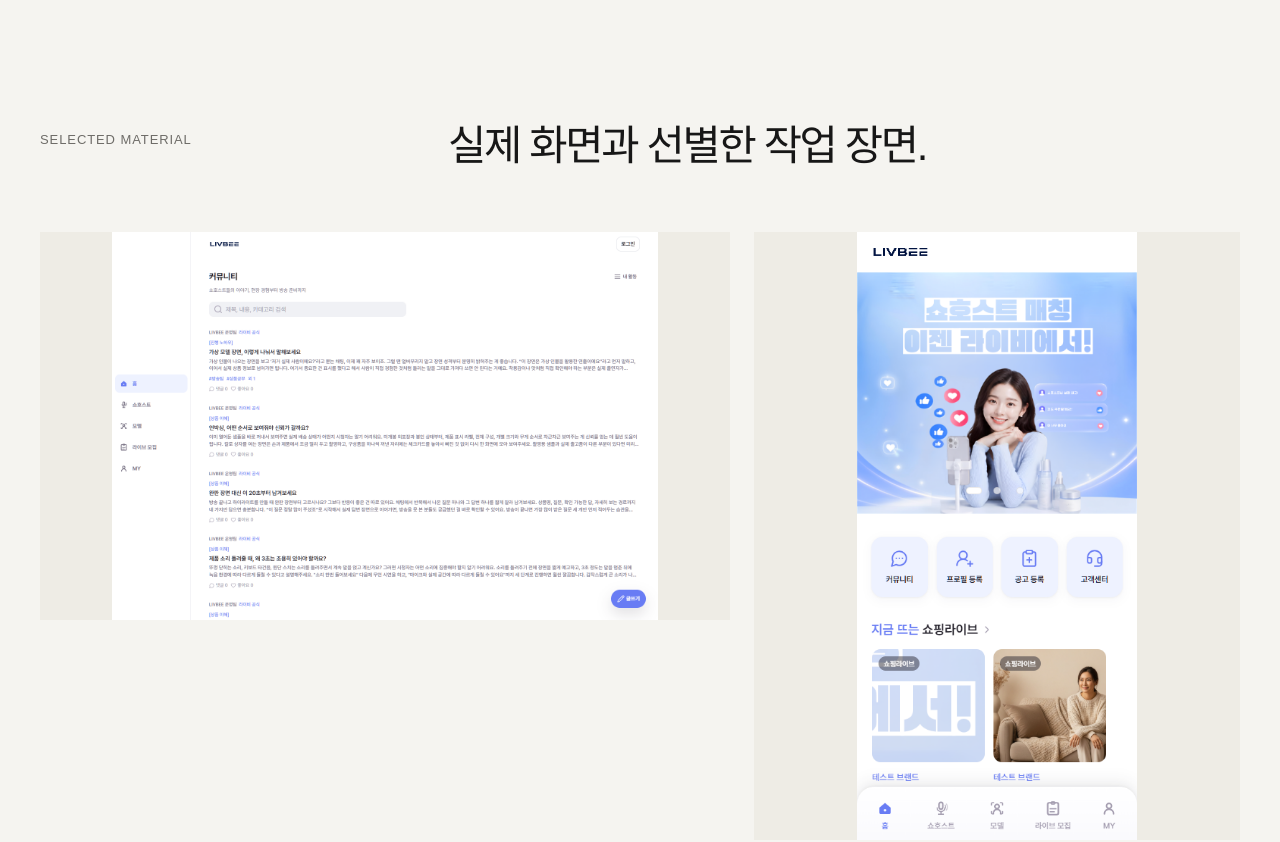
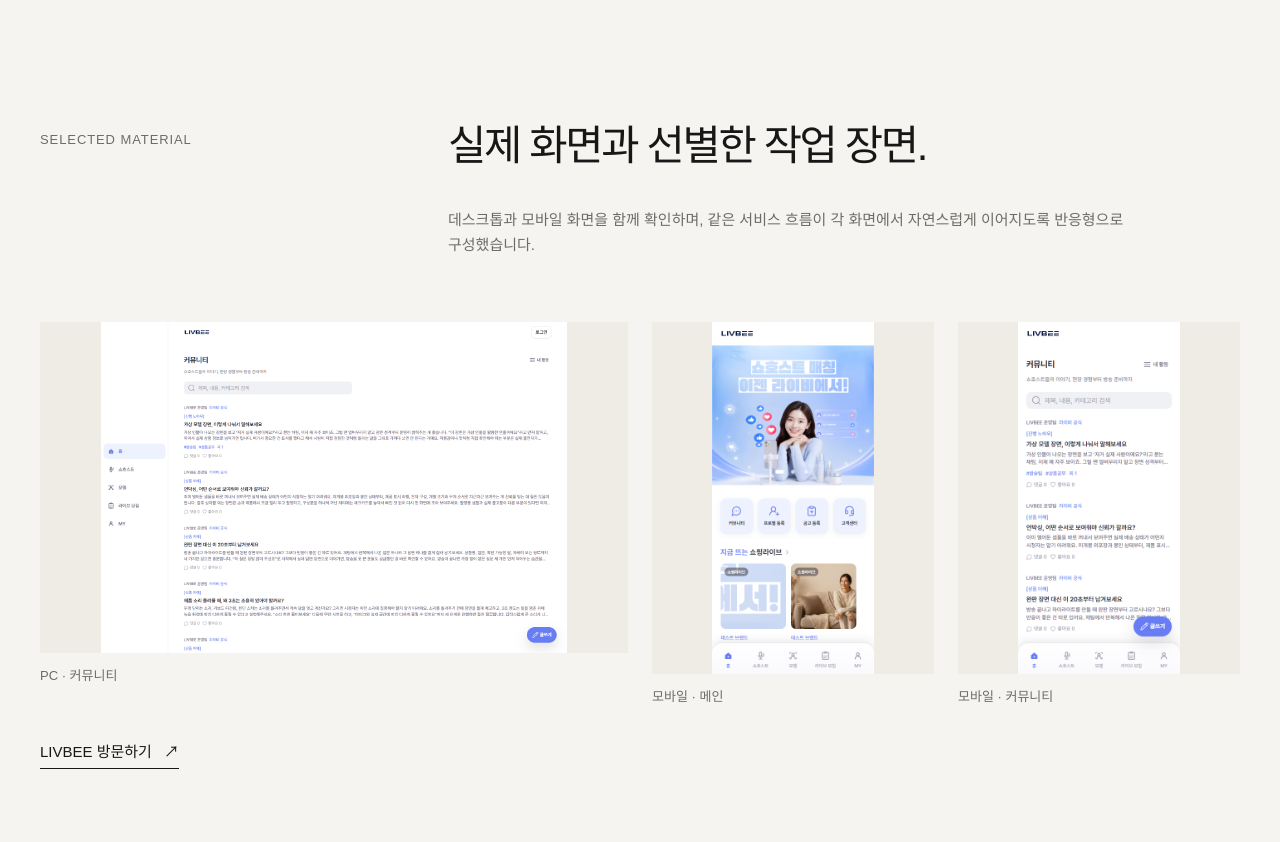
Before and after one commit to livee0322/taewoong-portfolio, a Next.js app: page /projects/livbee in a window 1280 px wide. Shown: the part 2720-3562 px from the top of the page. Built offline with nearby package versions, Linux system fonts and the light colour scheme.

Commit message:
refine LIVBEE responsive gallery

```diff
--- a/src/app/globals.css
+++ b/src/app/globals.css
@@ -231,11 +231,14 @@ ul, ol { margin: 0; padding: 0; }
 .gallery-heading { display: grid; grid-template-columns: repeat(12, minmax(0, 1fr)); gap: 24px; }
 .gallery-heading .eyebrow { grid-column: 1 / span 3; padding-top: 0.5rem; }
 .gallery-heading h2 { grid-column: 5 / span 7; }
+.gallery-note { grid-column: 5 / span 7; margin-top: var(--space-4); color: var(--color-muted); font-size: 0.9375rem; }
 .project-gallery-grid { display: grid; grid-template-columns: repeat(12, minmax(0, 1fr)); gap: 24px; margin-top: var(--space-16); }
-.project-gallery-grid > :nth-child(1) { grid-column: 1 / span 7; }
-.project-gallery-grid > :nth-child(2) { grid-column: 8 / span 5; }
-.project-gallery-grid > :nth-child(3) { grid-column: 2 / span 3; }
+.project-gallery-grid > :nth-child(1) { grid-column: 1 / span 6; }
+.project-gallery-grid > :nth-child(2) { grid-column: 7 / span 3; }
+.project-gallery-grid > :nth-child(3) { grid-column: 10 / span 3; }
 .project-gallery-grid > :nth-child(4) { grid-column: 8 / span 3; }
+.project-gallery-item { min-width: 0; margin: 0; }
+.project-gallery-item figcaption { margin-top: var(--space-3); color: var(--color-muted); font-size: 0.8125rem; }
 .project-live-link { margin-top: var(--space-8); }
 .next-project { border-top: 1px solid var(--color-border); }
 .next-project-link { margin-top: var(--space-4); font-size: clamp(2rem, 4vw, 4rem); letter-spacing: -0.055em; line-height: 1.15; }
@@ -284,9 +287,10 @@ ul, ol { margin: 0; padding: 0; }
   .story-section > :last-child { grid-column: 3 / span 5; }
   .gallery-heading .eyebrow { grid-column: 1 / span 2; }
   .gallery-heading h2 { grid-column: 3 / -1; }
-  .project-gallery-grid > :nth-child(1) { grid-column: 1 / span 5; }
-  .project-gallery-grid > :nth-child(2) { grid-column: 4 / span 5; }
-  .project-gallery-grid > :nth-child(3) { grid-column: 2 / span 3; }
+  .gallery-note { grid-column: 3 / -1; }
+  .project-gallery-grid > :nth-child(1) { grid-column: 1 / span 4; }
+  .project-gallery-grid > :nth-child(2) { grid-column: 5 / span 2; }
+  .project-gallery-grid > :nth-child(3) { grid-column: 7 / span 2; }
   .project-gallery-grid > :nth-child(4) { grid-column: 6 / span 2; }
   .contact-layout h2 { grid-column: 1 / span 6; }
   .contact-layout > div { grid-column: 7 / -1; }
@@ -365,9 +369,10 @@ ul, ol { margin: 0; padding: 0; }
   .story-section h2, .gallery-heading h2 { font-size: 2.25rem; }
   .gallery-heading { display: block; }
   .gallery-heading h2 { margin-top: var(--space-4); }
+  .gallery-note { margin-top: var(--space-4); }
   .project-gallery-grid { display: block; margin-top: var(--space-8); }
   .project-gallery-grid > * + * { margin-top: var(--space-4); }
-  .project-gallery-grid > :nth-child(even) { width: 72%; margin-left: auto; }
+  .project-gallery-item { width: 100%; }
   .next-project-link { font-size: 2.25rem; }
   .works-page { padding-top: 4.5rem; padding-bottom: var(--space-16); }
   .works-page-hero .section-heading { min-height: 0; }
--- a/src/components/project/ProjectDetail.tsx
+++ b/src/components/project/ProjectDetail.tsx
@@ -62,9 +62,17 @@ export function ProjectDetail({ slug }: ProjectDetailProps) {
         <div className="gallery-heading">
           <p className="eyebrow">Selected material</p>
           <h2 id="gallery-title">실제 화면과 선별한 작업 장면.</h2>
+          {project.slug === "livbee" ? (
+            <p className="gallery-note">데스크톱과 모바일 화면을 함께 확인하며, 같은 서비스 흐름이 각 화면에서 자연스럽게 이어지도록 반응형으로 구성했습니다.</p>
+          ) : null}
         </div>
         <div className="project-gallery-grid">
-          {project.gallery.map((media) => <MediaPlaceholder key={media.caption} media={media} />)}
+          {project.gallery.map((media) => (
+            <figure className="project-gallery-item" key={media.caption}>
+              <MediaPlaceholder media={media} />
+              <figcaption>{media.caption}</figcaption>
+            </figure>
+          ))}
         </div>
         {project.liveUrl ? (
           <TextLink className="project-live-link" href={project.liveUrl} target="_blank" rel="noreferrer">
--- a/src/data/projects.ts
+++ b/src/data/projects.ts
@@ -47,21 +47,21 @@ export const projects: Project[] = [
         alt: "LIVBEE 프리뷰의 데스크톱 커뮤니티 화면. 게시글 목록과 검색창이 보인다.",
         ratio: "wide",
         tone: "paper",
-        caption: "Community · desktop",
+        caption: "PC · 커뮤니티",
       },
       {
         src: "/images/livbee/main-mobile.png",
         alt: "LIVBEE 프리뷰의 모바일 메인 화면",
         ratio: "portrait",
         tone: "paper",
-        caption: "Main · mobile",
+        caption: "모바일 · 메인",
       },
       {
         src: "/images/livbee/community-mobile.png",
         alt: "LIVBEE 프리뷰의 모바일 커뮤니티 화면",
         ratio: "portrait",
         tone: "paper",
-        caption: "Community · mobile",
+        caption: "모바일 · 커뮤니티",
       },
     ],
     liveUrl: "https://www.livbee.co.kr",
```
